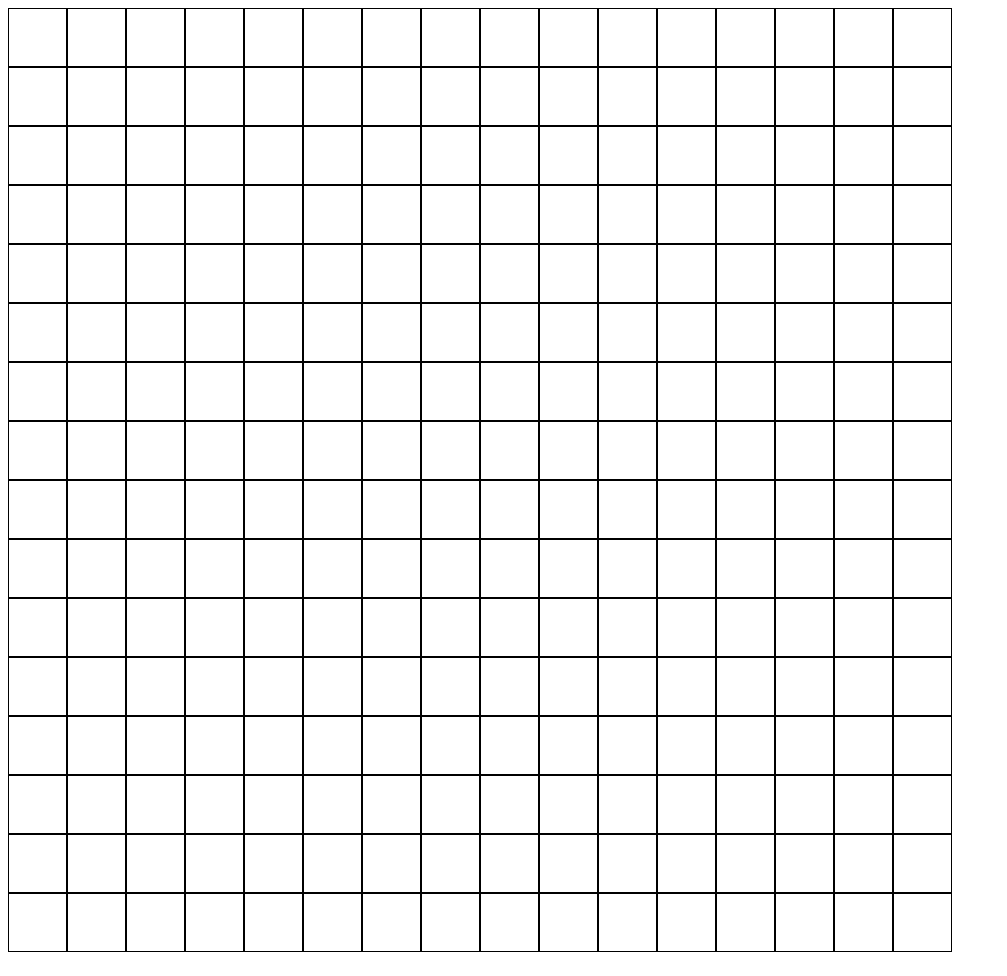
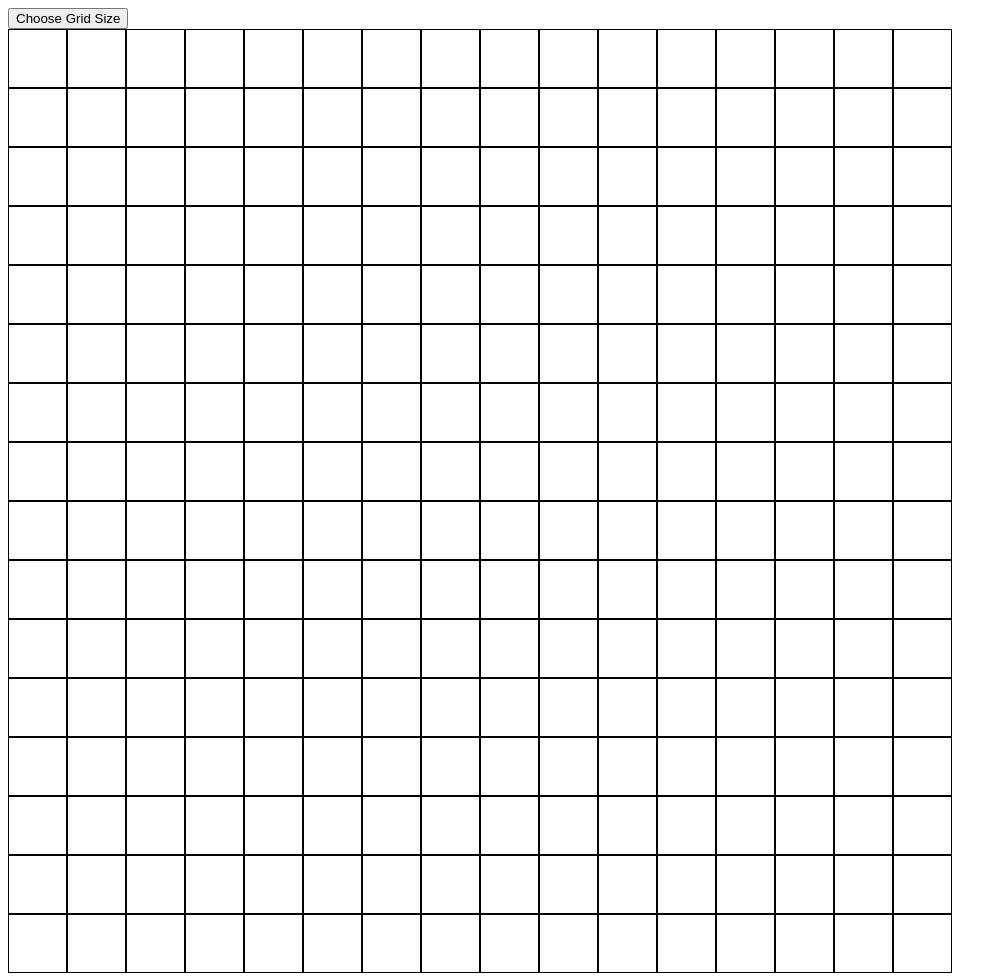
Before and after one commit to whitneybarr/etch-a-sketch, a plain HTML site: page index.html in a window 1280 px wide. Shown: the whole page, without its empty margins (0-1007 px from the left). Drawn offline with Linux system fonts and the light colour scheme.

Commit message:
Draw new grid and keep EventListener function

```diff
--- a/index.html
+++ b/index.html
@@ -7,6 +7,7 @@
     <title>Etch-A-Sketch</title>
 </head>
 <body>
+    <button>Choose Grid Size</button>
     <div id="container"></div>
     <script src="script.js"></script>
 </body>
--- a/script.js
+++ b/script.js
@@ -1,16 +1,28 @@
 const container = document.querySelector("#container")
-const cell = document.createElement("div")
-cell.setAttribute("class","cell")
+let gridSize = 16
 
-for (i = 0; i < 256; i++) {
-    container.appendChild(cell.cloneNode(true));
-}
+const button = document.querySelector("button")
 
-const cells = document.querySelectorAll(".cell")
+function drawGrid() {
+for (i = 0; i < gridSize ** 2; i++) {
+    let cell = document.createElement("div")
+    cell.setAttribute("class","cell")
+    cell.addEventListener("mouseenter", () => {
+        cell.setAttribute("class", "cellFilled")
+    })
+    container.appendChild(cell);
+}}
 
-for (const piece of cells) {
-    piece.addEventListener("mouseenter", () => {
-        console.log("hover")
-        piece.setAttribute("class", "cellFilled")
-    })
-}
+button.addEventListener("click", () => {
+    while (container.firstChild) {
+        container.removeChild(container.lastChild)
+    }
+   gridSize = Number(prompt("How many squares per side?"))
+   if (gridSize > 100) {
+    alert("Too Many!")
+    } else {
+        drawGrid()
+    }
+})
+
+drawGrid()
--- a/stylesheet.css
+++ b/stylesheet.css
@@ -25,3 +25,11 @@ div {
     border-color: black;
     border-style: solid;
 }
+
+#container div {
+    width: 57px;
+    height: 57px;
+    border-width: 1px;
+    border-color: black;
+    border-style: solid;
+}
```
